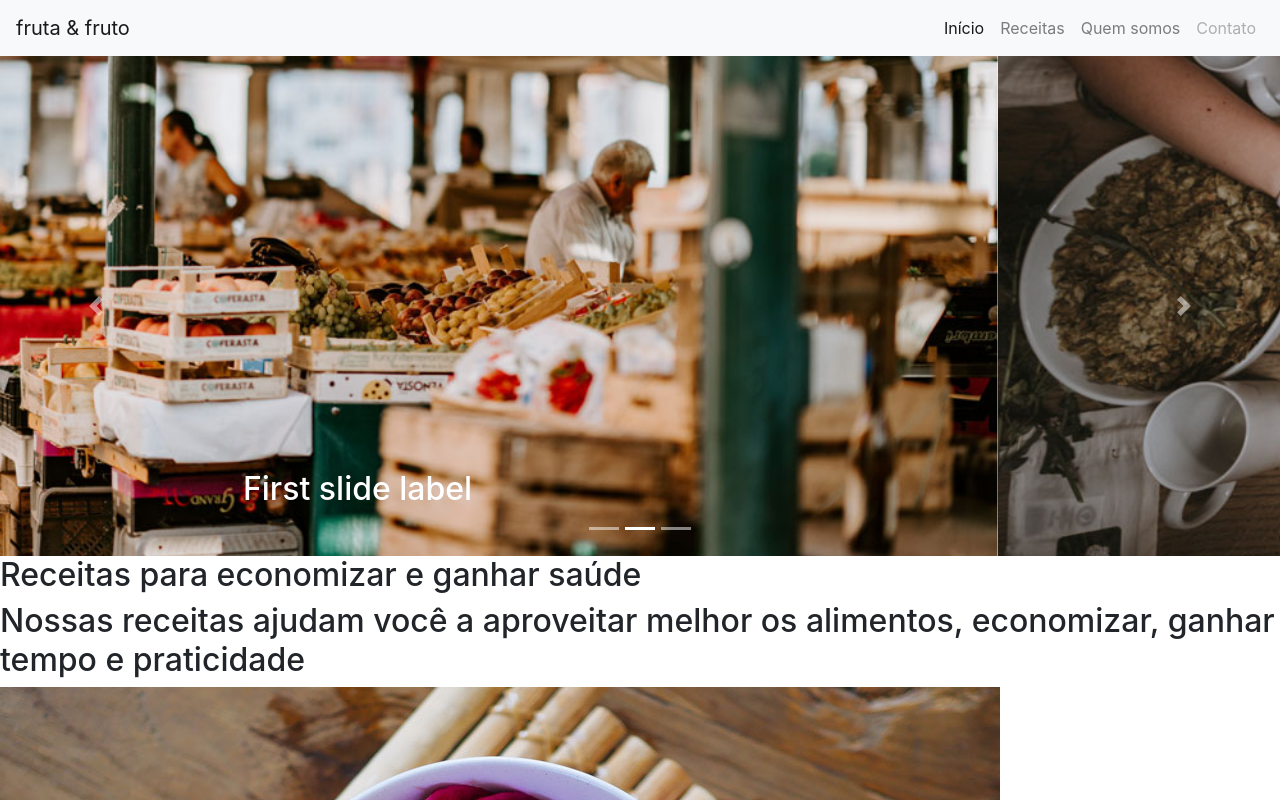
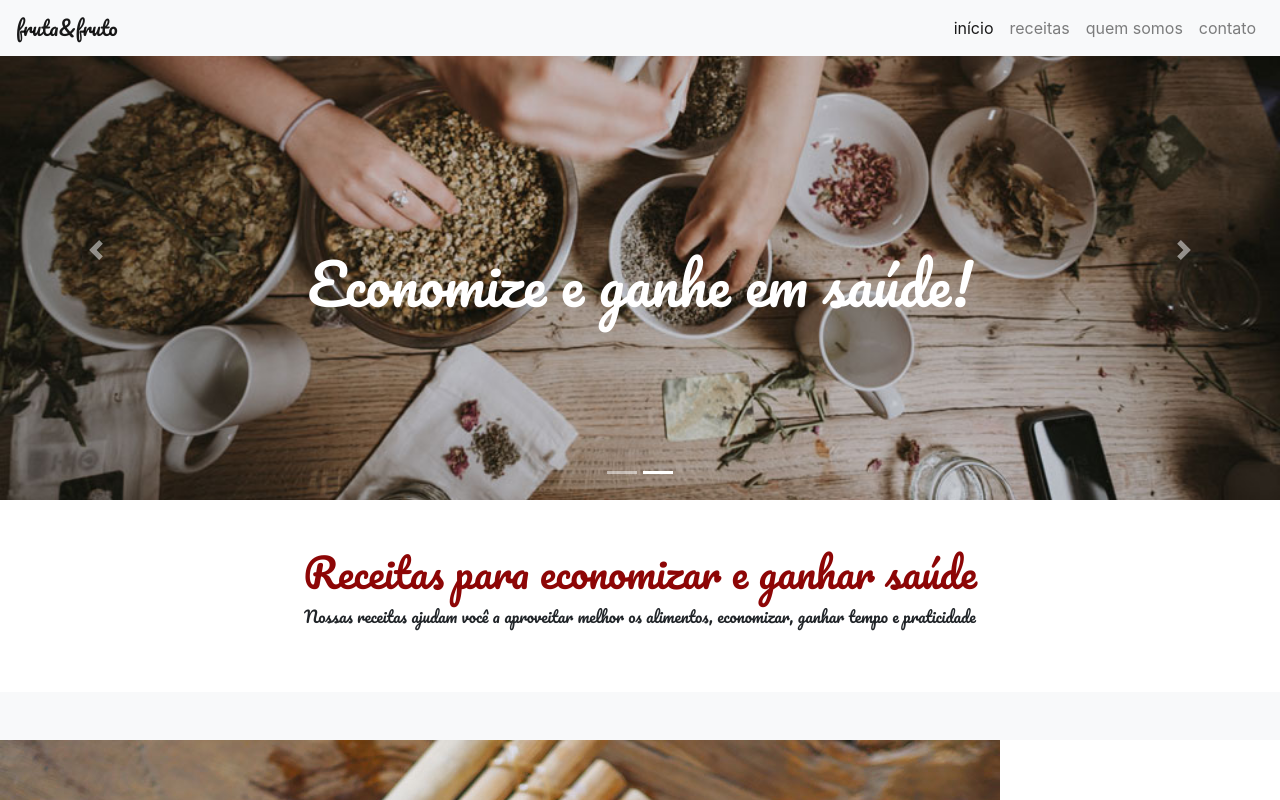
Before and after one commit to DanielFFerreira/fruta-bootstrap, a plain HTML site: page index.html in a window 1280 px wide. Shown: the top 800 px of the page. Drawn offline with nearby package versions, Linux system fonts and the light colour scheme.

Commit message:
Fixing the page carousel

```diff
--- a/index.html
+++ b/index.html
@@ -4,6 +4,7 @@
   <meta charset="UTF-8">
   <meta name="viewport" content="width=device-width, initial-scale=1.0">
   <title>Home - Fruto e fruta</title>
+  <link href="https://fonts.googleapis.com/css2?family=Pacifico&display=swap" rel="stylesheet">
   <link rel="stylesheet" href="https://maxcdn.bootstrapcdn.com/bootstrap/4.0.0/css/bootstrap.min.css" integrity="sha384-Gn5384xqQ1aoWXA+058RXPxPg6fy4IWvTNh0E263XmFcJlSAwiGgFAW/dAiS6JXm" crossorigin="anonymous">
   <link rel="stylesheet" href="./projeto-base/src/css/style.css">
 </head>
@@ -11,44 +12,47 @@
 
   <header>
 
-    <nav class="navbar navbar-expand-lg navbar-light bg-light">
-
-      <a class="navbar-brand" href="#">fruta & fruto</a>
-      <!-- Menu hamburguer -->
-      <button class="navbar-toggler" type="button" data-toggle="collapse" data-target="#navbarNavAltMarkup" aria-controls="navbarNavAltMarkup" aria-expanded="false" aria-label="Toggle navigation">
-        <span class="navbar-toggler-icon"></span>
-      </button>
-      <div class="collapse navbar-collapse d-flex justify-content-end" id="navbarNavAltMarkup">
-        <div class="navbar-nav">
-          <a class="nav-link active" href="#">Início <span class="sr-only">(current)</span></a>
-          <a class="nav-link" href="#">Receitas</a>
-          <a class="nav-link" href="#">Quem somos</a>
-          <a class="nav-link disabled" href="#">Contato</a>
+    <nav class="navbar navbar-expand-lg navbar-light bg-light fixed-top">
+      <a class="navbar-brand fonte-titulo texto-cor-especial" id="cor-titulo" href="#">fruta&fruto</a>
+      <button class="navbar-toggler" type="button" data-toggle="collapse" data-target="#navbarNavDropdown" aria-controls="navbarNavDropdown" aria-expanded="false" aria-label="Toggle navigation"><span class="navbar-toggler-icon"></span></button>
+      <div class="collapse navbar-collapse justify-content-end" id="navbarNavDropdown">
+        <ul class="navbar-nav">
+          <li class="nav-item active">
+            <a class="nav-link" href="#">início<span class="sr-only">(current)</span></a>
+          </li>
+          <li class="nav-item">
+            <a class="nav-link" href="#receitas">receitas</a>
+          </li>
+          <li class="nav-item">
+            <a class="nav-link" href="#quem-somos">quem somos</a>
+          </li>
+          <li class="nav-item">
+            <a class="nav-link" data-toggle="modal" data-target="#modal-contato" href="#">contato</a>
+          </li>
+        </ul>
       </div>
-      </div>
-
     </nav>
 
   </header>
 
+  <main>
     <section>
-    <div id="carouselExampleCaptions" class="carousel slide" data-ride="carousel">
+      <div id="carouselExampleCaptions" class="carousel slide" data-interval="3000"data-ride="carousel">
         <ol class="carousel-indicators">
           <li data-target="#carouselExampleCaptions" data-slide-to="0" class="active"></li>
           <li data-target="#carouselExampleCaptions" data-slide-to="1"></li>
-        <li data-target="#carouselExampleCaptions" data-slide-to="2"></li>
         </ol>
         <div class="carousel-inner">
           <div class="carousel-item active">
             <img src="./projeto-base/src/img/carrossel-img1.jpg" class="d-block w-100 imagem-carousel" alt="...">
-          <div class="carousel-caption d-none d-md-block">
-            <h2>First slide label</h2>
+            <div class="carousel-caption d-none d-md-block h-50">
+              <h1 class="fonte-titulo display-4">Reproveitando melhor os alimentos</h1>
             </div>
           </div>
           <div class="carousel-item">
             <img src="./projeto-base/src/img/carrossel-img2.jpg" class="d-block w-100 imagem-carousel" alt="...">
-          <div class="carousel-caption d-none d-md-block">
-            <h5>Second slide label</h5>
+            <div class="carousel-caption d-none d-md-block h-50">
+              <h1 class="fonte-titulo display-4">Economize e ganhe em saúde!</h1>
             </div>
           </div>
         </div>
@@ -63,11 +67,16 @@
       </div>
     </section>
 
-  <!-- <h1>Reaproveite melhor os alimentos!</h1>
-  <h1>Economize e ganhe em saúde!</h1> -->
+    <section id="titulo">
+      <div class="py-5 px-2">
+        <h1 class="text-center fonte-titulo texto-cor-titulo">Receitas para economizar e ganhar saúde</h1>
+        <p class="text-center fonte-titulo">Nossas receitas ajudam você a aproveitar melhor os alimentos, economizar, ganhar tempo e praticidade</p>
+      </div>
+    </section>
 
-  <h2>Receitas para economizar e ganhar saúde</h2>
-  <h2>Nossas receitas ajudam você a aproveitar melhor os alimentos, economizar, ganhar tempo e praticidade</h2>
+    <section id="receitas" class="bg-light">
+      <div class="container pb-5"></div>
+    </section>
 
     <img src="./projeto-base/src/img/receita-abacate.jpg" alt="tigela com salada de abacate, vista superior">
     <h3>Tigela de abacate</h3>
@@ -94,6 +103,8 @@
     <p>Receita refrescante e cheia de vitaminas para o seu café da manhã!
     </p>
 
+  </main>
+
   <p>contato:<a href="mailto:email@frutafruto.com.br">email@frutafruto.com.br</a></p>
 
 
--- a/projeto-base/src/css/style.css
+++ b/projeto-base/src/css/style.css
@@ -1,9 +1,17 @@
+html {
+  font-size: 1rem;
+}
 .fonte-titulo {
   font-family: 'Pacifico', cursive;
-  font-weight: bold;
 }
 .imagem-carousel {
   object-fit: cover;
   object-position: 0 80%;
   height: 500px;
 }
+.fonte-titulo {
+  font-family: 'Pacifico', cursive;
+}
+.texto-cor-titulo {
+  color: #8D0606;
+}
```
Lines whose indentation alone changed are shown as unchanged.
